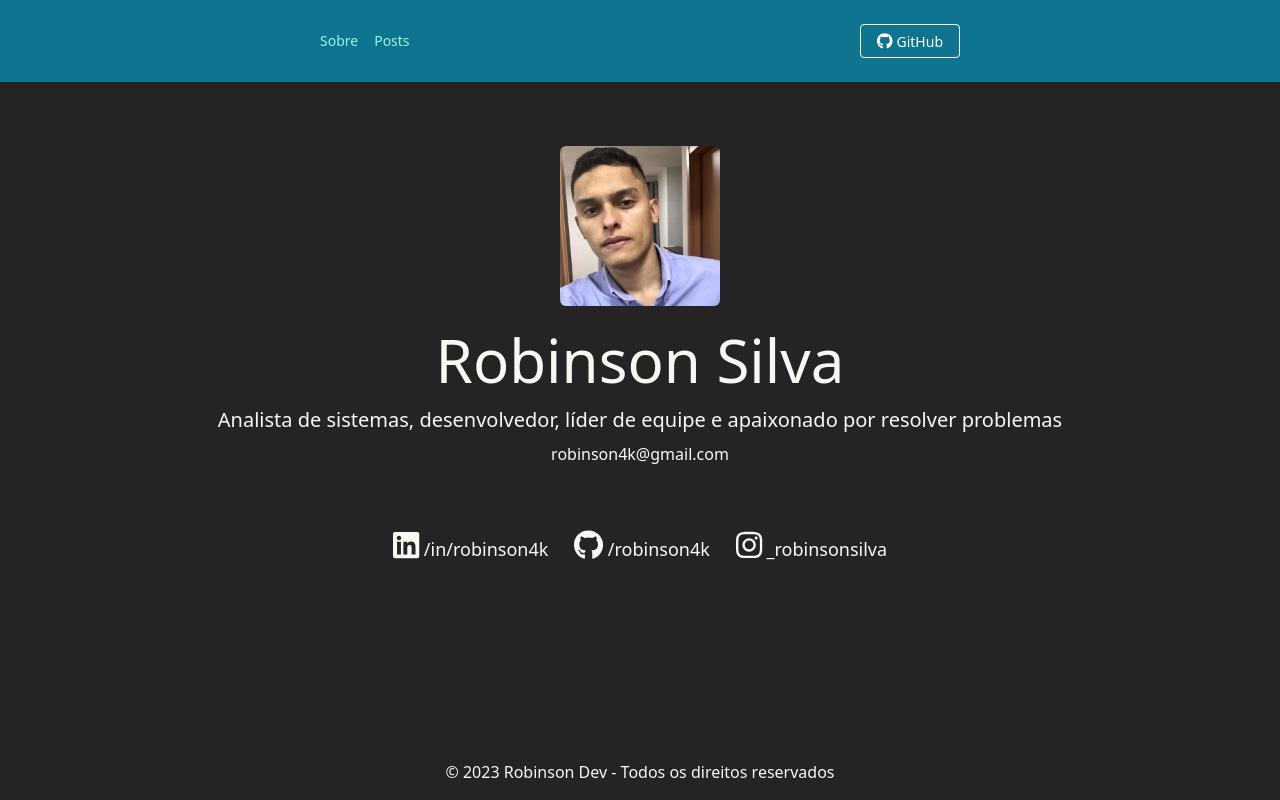
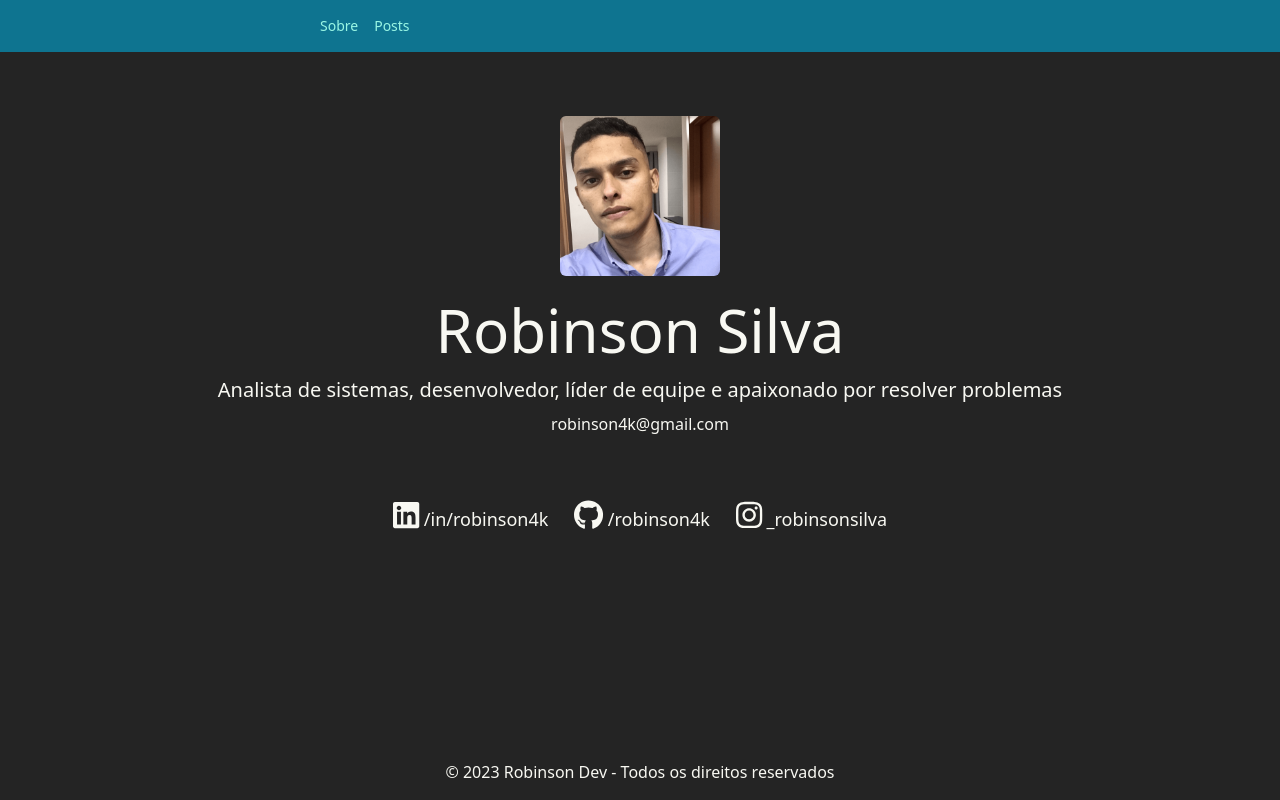
Before and after one commit to robinson4k/meusite, a Vue app: page / in a window 1280 px wide. Built offline with nearby package versions, Linux system fonts and the light colour scheme.

Commit message:
Ajustes e melhorias de conteudo

```diff
--- a/index.html
+++ b/index.html
@@ -2,9 +2,14 @@
 <html lang="pt-BR">
   <head>
     <meta charset="UTF-8" />
-    <link rel="icon" type="image/svg+xml" href="/vite.svg" />
+    <!-- <link rel="icon" type="image/svg+xml" href="/vite.svg" /> -->
     <meta name="viewport" content="width=device-width, initial-scale=1.0" />
     <title>Robinson dev</title>
+    <meta name="description" content="Compartilho minha experiência em programação neste site, que também serve como um espaço para exibir meu portfólio.">
+    <meta name="keywords" content="dev, developer, Análise de sistemas, Programação de sistemas, Desenvolvimento de software, Engenharia de software, Linguagens de programação, Banco de dados, Arquitetura de sistemas, Testes de software, Gerenciamento de projetos, Resolução de problemas, Programação orientada a objetos, Desenvolvimento web, Segurança da informação, Sistemas distribuídos, Big data, Machine learning, Inteligência artificial, Interface do usuário (UI), Experiência do usuário (UX), Desenvolvimento ágil">
+    <meta name="author" content="Robinson Silva Amorim">
+    <meta name="language" content="pt-BR">
+    <meta property="og:image" content="/images/eu-robinson.png">
   </head>
   <body class="bg-[#242424]">
     <div id="app"></div>
--- a/src/components/HelloWorld.vue
+++ b/src/components/HelloWorld.vue
@@ -8,16 +8,7 @@ import { faLinkedin, faGithub, faInstagram } from '@fortawesome/free-brands-svg-
 
 
 
-<nav class="flex items-center justify-between flex-wrap bg-cyan-700 py-6 px-80 mb-16">
-    <!-- <div class="flex items-center flex-shrink-0 text-white mr-6">
-        <svg class="fill-current h-8 w-8 mr-2" width="54" height="54" viewBox="0 0 54 54" xmlns="http://www.w3.org/2000/svg"><path d="M13.5 22.1c1.8-7.2 6.3-10.8 13.5-10.8 10.8 0 12.15 8.1 17.55 9.45 3.6.9 6.75-.45 9.45-4.05-1.8 7.2-6.3 10.8-13.5 10.8-10.8 0-12.15-8.1-17.55-9.45-3.6-.9-6.75.45-9.45 4.05zM0 38.3c1.8-7.2 6.3-10.8 13.5-10.8 10.8 0 12.15 8.1 17.55 9.45 3.6.9 6.75-.45 9.45-4.05-1.8 7.2-6.3 10.8-13.5 10.8-10.8 0-12.15-8.1-17.55-9.45-3.6-.9-6.75.45-9.45 4.05z"/></svg>
-        <span class="font-semibold text-xl tracking-tight">Robinson</span>
-    </div> -->
-    <!-- <div class="block lg:hidden">
-        <button class="flex items-center px-3 py-2 border rounded text-teal-200 border-teal-400 hover:text-white hover:border-white">
-        <svg class="fill-current h-3 w-3" viewBox="0 0 20 20" xmlns="http://www.w3.org/2000/svg"><title>Menu</title><path d="M0 3h20v2H0V3zm0 6h20v2H0V9zm0 6h20v2H0v-2z"/></svg>
-        </button>
-    </div> -->
+<nav class="flex items-center justify-between flex-wrap bg-cyan-700 py-4 px-80 mb-16">
     <div class="w-full block flex-grow lg:flex lg:items-center lg:w-auto">
         <div class="text-sm lg:flex-grow">
             <a href="#" class="block mt-4 lg:inline-block lg:mt-0 text-teal-200 hover:text-white mr-4">
@@ -26,9 +17,6 @@ import { faLinkedin, faGithub, faInstagram } from '@fortawesome/free-brands-svg-
             <a href="#" class="block mt-4 lg:inline-block lg:mt-0 text-teal-200 hover:text-white mr-4">
                 Posts
             </a>
-        </div>
-        <div>
-            <a href="https://github.com/robinson4k" class="inline-block text-sm px-4 py-2 leading-none border rounded text-white border-white hover:border-transparent hover:text-teal-500 hover:bg-white mt-4 lg:mt-0"><font-awesome-icon class="text-base" :icon="faGithub" /> GitHub</a>
         </div>
     </div>
 </nav>
```
Also changed, not shown: public/images/eu-robinson.png.
